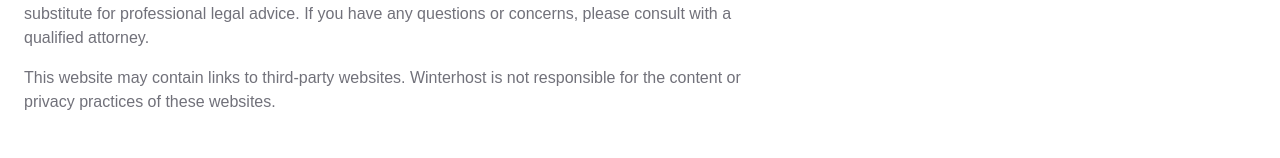
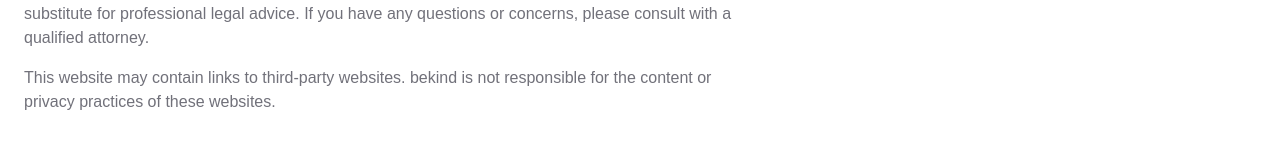
Before and after one commit to Kaseax/bekind, a Next.js app: page /legal/imprint in a window 1280 px wide. Shown: the part 607-765 px from the top of the page. Built offline with nearby package versions, Linux system fonts and the light colour scheme.

Commit message:
refactor: update imprint

```diff
--- a/app/legal/imprint/page.tsx
+++ b/app/legal/imprint/page.tsx
@@ -42,7 +42,7 @@ export default function ImprintPage() {
                   qualified attorney.
                 </p>
                 <p>
-                  This website may contain links to third-party websites. Winterhost is not
+                  This website may contain links to third-party websites. bekind is not
                   responsible for the content or
                   privacy practices of these websites.
                 </p>
```
